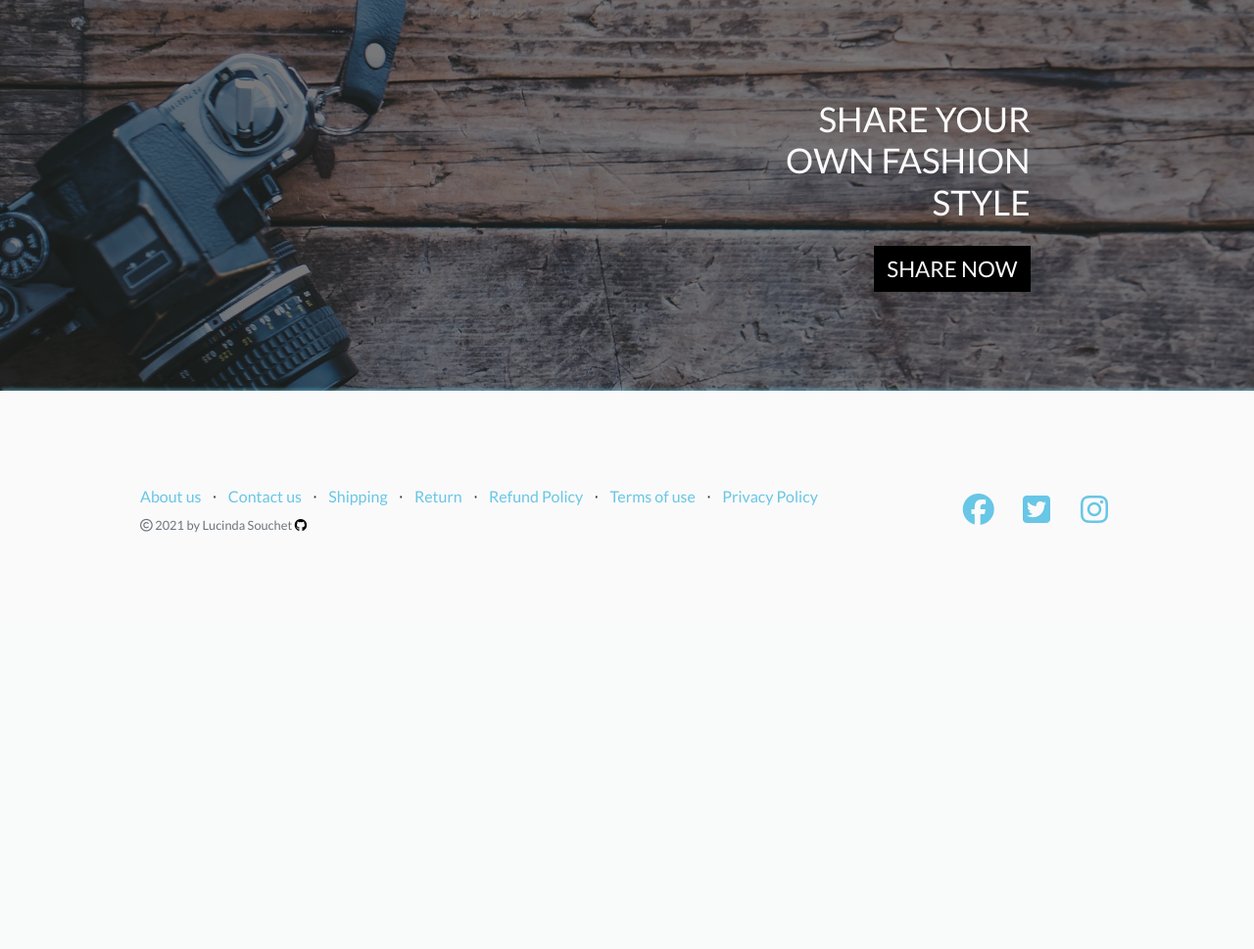
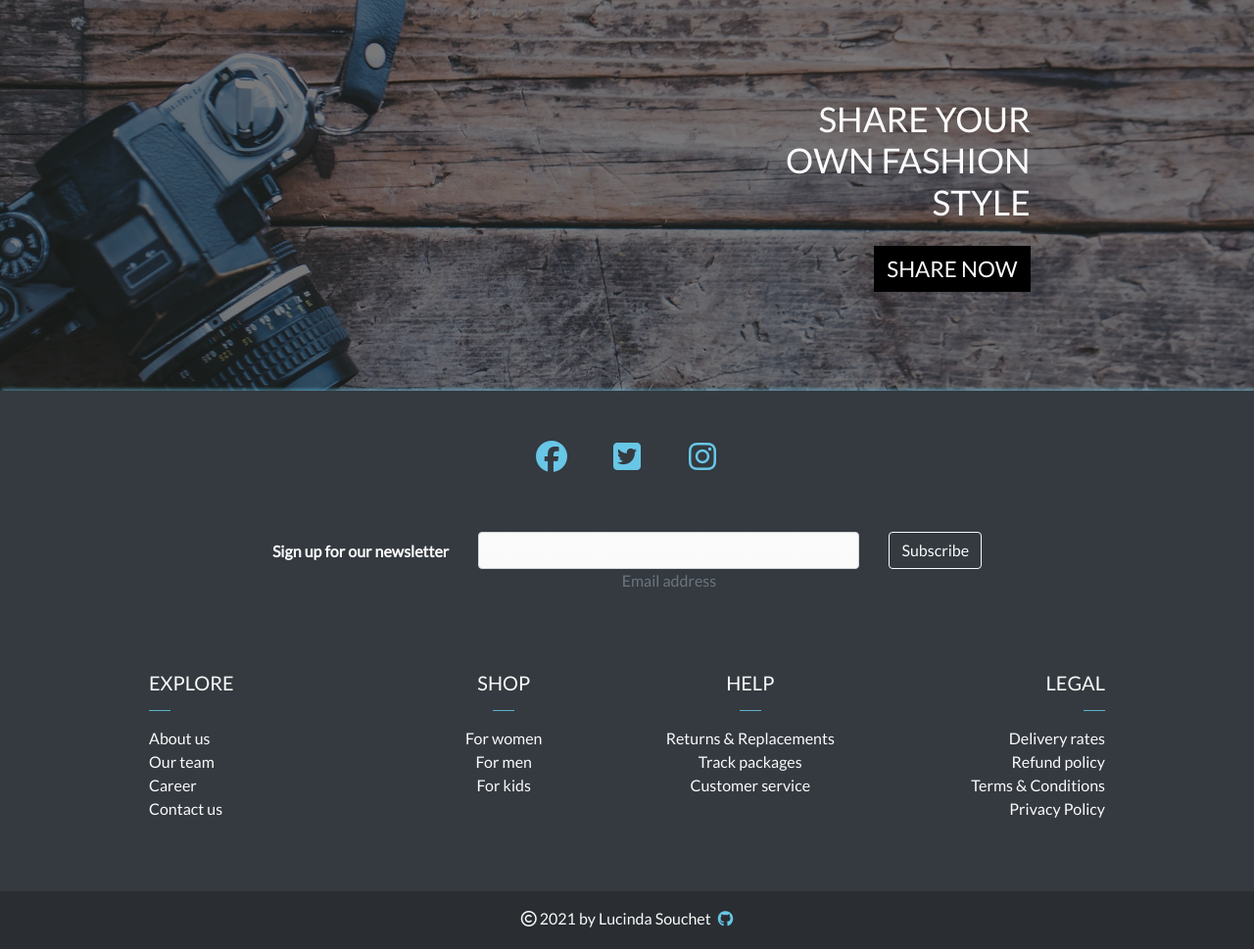
Before and after one commit to sctlcd/boutique-ado-customized-latest-version, a Django app: page / in a window 1280 px wide. Shown: the part 3420-4389 px from the top of the page at 98% size. Before the commit the page ends 3964 px from the top, so only its background shows below. Run offline with Django 3.2, Linux system fonts and the light colour scheme; parts of the project's set-up code (start-up, migrations or seed data) failed here and were passed over; some libraries are stand-ins or nearby versions.

Commit message:
add footer style and layout

```diff
--- a/static/css/base_master.css
+++ b/static/css/base_master.css
@@ -335,12 +335,7 @@ nav .nav-item a.nav-link:hover {
   margin-bottom: -10rem;
 }
 
-.footer {
-	height: 15rem;
-}
-
-.footer {
-  padding-top: 5rem;
+footer {
 	-webkit-box-shadow: 2px -2px 3px rgba(104, 198, 230, 0.5);
 	box-shadow: 2px -2px 3px rgba(104, 198, 230, 0.5);
   bottom: 0px;
@@ -349,15 +344,55 @@ nav .nav-item a.nav-link:hover {
   margin-bottom: 0px;
 }
 
-.footer .menu-items a:hover,
-.footer .social-links i:hover {
+footer .menu-items a:hover,
+footer .social-media i:hover {
 	color: #adb5bd!important;
 }
 
-.footer .fa-github:hover {
+footer .fa-github:hover {
 	color: #adb5bd!important;
 }
 
+.form-control:focus {
+  box-shadow: 0 0 0 0.2rem rgb(248 249 250 / 50%);
+	border-color: #adb5bd;
+}
+
+.btn-outline-light:hover {
+  color: #212529;
+  background-color: #adb5bd;
+  border-color: #adb5bd;
+}
+
+.first {
+	text-align: left;
+}
+
+.second {
+	text-align: center;
+}
+
+.third {
+	text-align: center;
+}
+
+.fourth {
+	text-align: right;
+}
+
+footer hr {
+	width:10%;
+	border-top: 1.8px solid rgba(0,0,0,.1);
+}
+
+footer li a:hover {
+	color: #adb5bd !important;
+	text-decoration: none;
+}
+
+.copyright {
+	background-color: rgba(0, 0, 0, 0.2);
+}
 /* ------------------------------- bootstrap toasts */
 
 .message-container {
@@ -486,8 +521,8 @@ nav .nav-item a.nav-link:hover {
 		font-size: .8rem;
 	}
 
-	.footer {
-		padding-top: 3rem;
+	.copyright p {
+		margin-bottom: 0.2rem !important;
 	}
 }
 
@@ -544,8 +579,8 @@ nav .nav-item a.nav-link:hover {
 		font-size: 1rem;
 	}
 
-	.footer {
-		padding-top: 3rem;
+	.copyright p {
+		margin-bottom: 0.2rem !important;
 	}
 }
 
@@ -606,9 +641,6 @@ nav .nav-item a.nav-link:hover {
 		font-size: 1rem;
 	}
 
-	.footer {
-		padding-top: 4rem;
-	}
 }
 
 /* Large devices (desktops, 992px and up) */
@@ -647,9 +679,6 @@ nav .nav-item a.nav-link:hover {
 		font-size: 1.2rem;
 	}
 
-  .footer {
-		padding-top: 5rem;
-	}
 }
 
 /* Extra large devices (large desktops, 1200px and up) */
@@ -685,7 +714,4 @@ nav .nav-item a.nav-link:hover {
 			font-size: 1.4rem;
 	}
 
-	.footer {
-		padding-top: 6rem;
-	}
 }
--- a/templates/base_master.html
+++ b/templates/base_master.html
@@ -152,62 +152,138 @@
   {% block content %}
   {% endblock %}
 
-  <footer class="footer bg-white">
-    <div class="container">
-      <div class="row">
-        <div class="col-lg-9 h-100 text-center text-lg-left my-auto">
-          <ul class="list-inline mb-2 menu-items">
-            <li class="list-inline-item">
-              <a href="#" class="text-skyblue">About us</a>
-            </li>
-            <li class="list-inline-item">&sdot;</li>
-            <li class="list-inline-item">
-              <a href="#" class="text-skyblue">Contact us</a>
-            </li>
-            <li class="list-inline-item">&sdot;</li>
-            <li class="list-inline-item">
-              <a href="#" class="text-skyblue">Shipping</a>
-            </li>
-            <li class="list-inline-item">&sdot;</li>
-            <li class="list-inline-item">
-              <a href="#" class="text-skyblue">Return</a>
-            </li>
-            <li class="list-inline-item">&sdot;</li>
-            <li class="list-inline-item">
-              <a href="#" class="text-skyblue">Refund Policy</a>
-            </li>
-            <li class="list-inline-item">&sdot;</li>
-            <li class="list-inline-item">
-              <a href="#" class="text-skyblue">Terms of use</a>
-            </li>
-            <li class="list-inline-item">&sdot;</li>
-            <li class="list-inline-item">
-              <a href="#" class="text-skyblue">Privacy Policy</a>
-            </li>
-          </ul>
-          <p class="text-muted small mb-4 mb-lg-0"><i class="far fa-copyright"></i> 2021 by Lucinda Souchet <a href="https://github.com/sctlcd" target="_blank"><i class="fab fa-github text-black"></i><span class="sr-only">Github</span></a>
+  <!-- Footer -->
+  <footer class="bg-dark text-center text-white">
+    <div class="container p-4">
+      <!-- Social media -->
+      <section class="mb-5 mt-3 social-media">
+        <a class="btn m-1" href="https://www.facebook.com/" target="_blank">
+          <i class="fab fa-facebook fa-2x fa-fw text-skyblue"></i>
+        </a>
+        <a class="btn m-1" href="https://twitter.com/" target="_blank">
+          <i class="fab fa-twitter-square fa-2x fa-fw text-skyblue"></i>
+        </a>
+        <a class="btn m-1" href="https://www.instagram.com/" target="_blank">
+          <i class="fab fa-instagram fa-2x fa-fw text-skyblue"></i>
+        </a>
+      </section>
+
+      <!-- Newsletter form -->
+      <section class="mb-5 newsletter">
+        <form action="#!">
+          <div class="row d-flex justify-content-center">
+            <div class="col-auto">
+              <p class="pt-2">
+                <strong>Sign up for our newsletter</strong>
               </p>
             </div>
-        <div class="col-lg-3 h-100 text-center text-lg-right my-auto">
-          <ul class="list-inline mb-0 social-links">
-            <li class="list-inline-item mr-3">
-              <a href="https://www.facebook.com/" target="_blank">
-                <i class="fab fa-facebook fa-2x fa-fw text-skyblue"></i>
-              </a>
+
+            <div class="col-md-5 col-12">
+              <!-- Email input -->
+              <div class="form-outline form-white mb-4">
+                <input type="email" id="email-input" class="form-control" />
+                <label class="form-label text-muted" for="email-input">Email address</label>
+              </div>
+            </div>
+
+            <div class="col-auto">
+              <!-- Submit button -->
+              <button type="submit" class="btn btn-outline-light mb-4">
+                Subscribe
+              </button>
+            </div>
+          </div>
+        </form>
+      </section>
+
+      <!-- Footer links -->
+      <section class="mb-5 footer-links">
+        <div class="row">
+          <!-- First column -->
+          <div class="col-lg-3 col-md-4 mb-4 mb-md-0 first">
+            <h5 class="text-uppercase">Explore</h5>
+            <hr class="bg-skyblue ml-0 my-3">
+
+            <ul class="list-unstyled mb-0">
+              <li>
+                <a href="#!" class="text-white">About us</a>
               </li>
-            <li class="list-inline-item mr-3">
-              <a href="https://twitter.com/" target="_blank">
-                <i class="fab fa-twitter-square fa-2x fa-fw text-skyblue"></i>
-              </a>
+              <li>
+                <a href="#!" class="text-white">Our team</a>
               </li>
-            <li class="list-inline-item">
-              <a href="https://www.instagram.com/" target="_blank">
-                <i class="fab fa-instagram fa-2x fa-fw text-skyblue"></i>
-              </a>
+              <li>
+                <a href="#!" class="text-white">Career</a>
+              </li>
+              <li>
+                <a href="#!" class="text-white">Contact us</a>
               </li>
             </ul>
           </div>
+
+          <!-- Second column -->
+          <div class="col-lg-3 col-md-4 d-none d-md-none d-lg-block mb-4 mb-md-0 second">
+            <h5 class="text-uppercase">Shop</h5>
+            <hr class="bg-skyblue mx-auto my-3">
+
+            <ul class="list-unstyled mb-0">
+              <li>
+                <a href="#!" class="text-white">For women</a>
+              </li>
+              <li>
+                <a href="#!" class="text-white">For men</a>
+              </li>
+              <li>
+                <a href="#!" class="text-white">For kids</a>
+              </li>
+            </ul>
           </div>
+
+          <!-- Third column -->
+          <div class="col-lg-3 col-md-4 mb-4 mb-md-0 third">
+            <h5 class="text-uppercase">Help</h5>
+            <hr class="bg-skyblue mx-auto my-3">
+
+            <ul class="list-unstyled mb-0">
+              <li>
+                <a href="#!" class="text-white">Returns & Replacements</a>
+              </li>
+              <li>
+                <a href="#!" class="text-white">Track packages</a>
+              </li>
+              <li>
+                <a href="#!" class="text-white">Customer service</a>
+              </li>
+            </ul>
+          </div>
+
+          <!-- Fourth column -->
+          <div class="col-lg-3 col-md-4 mb-4 mb-md-0 fourth">
+            <h5 class="text-uppercase">Legal</h5>
+            <hr class="bg-skyblue mr-0 my-3">
+
+            <ul class="list-unstyled mb-0">
+              <li>
+                <a href="#!" class="text-white">Delivery rates</a>
+              </li>
+              <li>
+                <a href="#!" class="text-white">Refund policy</a>
+              </li>
+              <li>
+                <a href="#!" class="text-white">Terms & Conditions</a>
+              </li>
+              <li>
+                <a href="#!" class="text-white">Privacy Policy</a>
+              </li>
+            </ul>
+          </div>
+
+      </section>
+    </div>
+
+    <!-- Copyright -->
+    <div class="text-center p-3 copyright">
+      <p class="text-white mb-4 mb-lg-0"><i class="far fa-copyright"></i> 2021 by Lucinda Souchet <a href="https://github.com/sctlcd" target="_blank"><i class="fab fa-github text-skyblue ml-1"></i><span class="sr-only">Github</span></a>
+      </p>
     </div>
   </footer>
 
```
Also changed, not shown: templates/base_extension.html (+122 -45 lines). Lines whose indentation alone changed are shown as unchanged.
